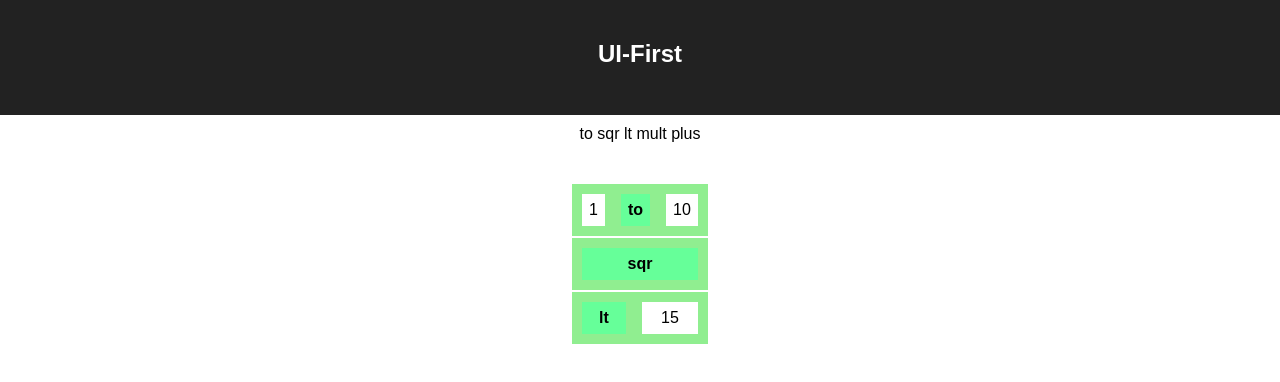
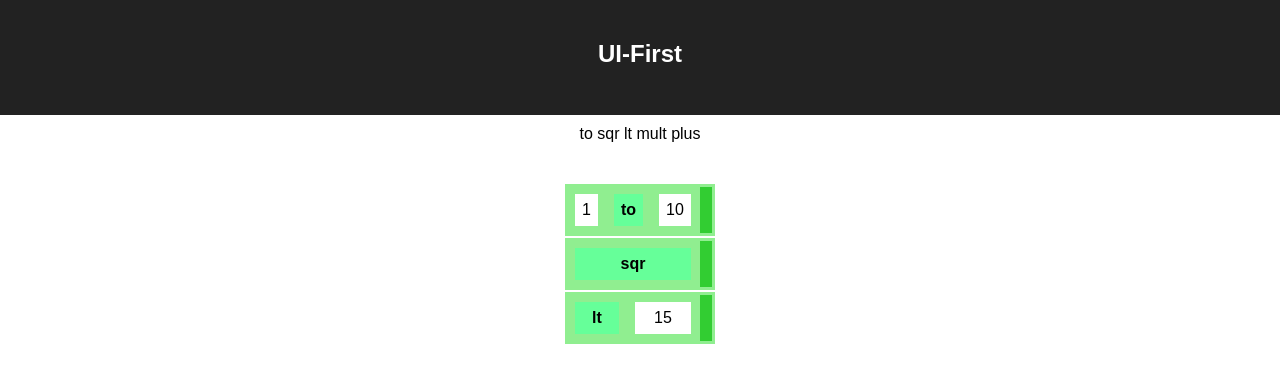
Before and after one commit to yesco/UI-First, a React (Create React App) app in the folder hello-world/: page / in a window 1280 px wide. Shown: the top 382 px of the page. Built offline with nearby package versions, Linux system fonts and the light colour scheme.

Commit message:
input add at end of line

```diff
--- a/hello-world/src/App.js
+++ b/hello-world/src/App.js
@@ -10,12 +10,28 @@ function Program(props) {
   var res = props.res || [];
   if (!prog) return null;
 
+  // display columns
   if (prog instanceof Array) {
     const cols = prog.map((item, i) =>
       <td>
         <Program prog={item} res={res[i]}/>
       </td>
     );
+    function add() {
+      var s = prompt("Add Expression");
+      if (s === undefined) return;
+
+      var v;
+      var f = funcs[s];
+      var n = parseInt(s);
+      if (f) v = f
+      else if (!isNaN(n)) v = n;
+      else v = s;
+
+      prog.push(v);
+      window.changed();
+    }
+    cols.push(<td onClick={add} title="Add" style={{background: 'limegreen', width: '10px'}}>&nbsp;</td>);
 
     return (
       <center>
@@ -31,6 +47,7 @@ function Program(props) {
   if (prog instanceof Ref)
     ;// later
   else if (typeof(prog) === 'object') {
+    // display row
     const rows = Object.keys(prog).map((key) => {
       const label = <b style={{float: 'left', margin: '-5px', padding: '5px', fontSize: '10px', background: 'white', border: '1px solid black', borderRadius: '5px', padding: '3px'}}>{key}:</b>;
 
@@ -52,6 +69,7 @@ function Program(props) {
     );
   }
 
+  // display "simple" values (bottom)
   var color = 'lightgray', txt = prog;
   if (typeof prog === 'number') color = 'white';
   else if (typeof prog === 'string') color = 'white';
--- a/hello-world/src/index.js
+++ b/hello-world/src/index.js
@@ -5,8 +5,7 @@ import './index.css';
 import L from './UI-lang';
 import {ref} from './UI-lang';
 
-console.log("LLLL", L, L.to);
-
+// "globals"
 window.editors = [];
 
 var SQRLT = {
```
